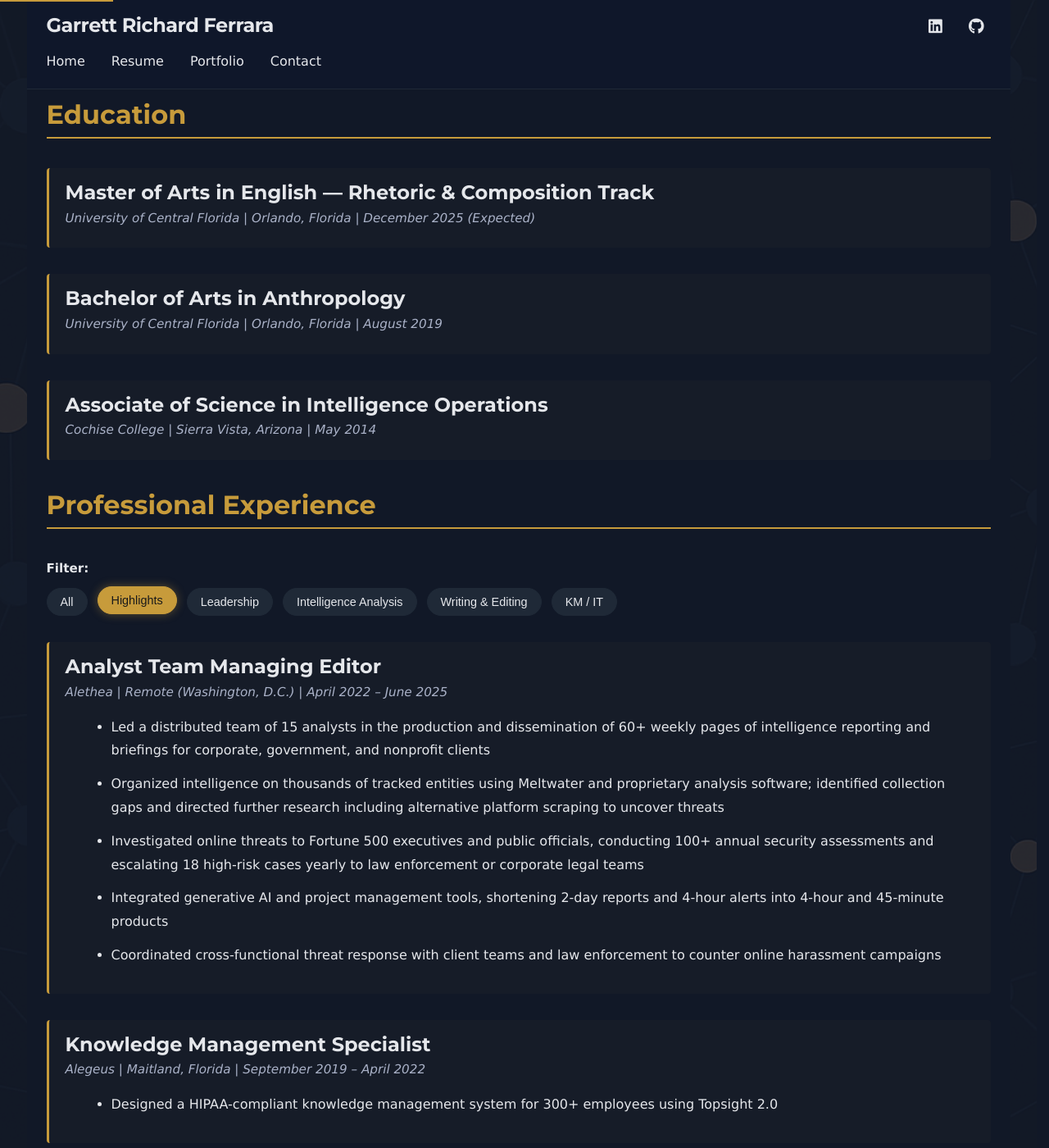
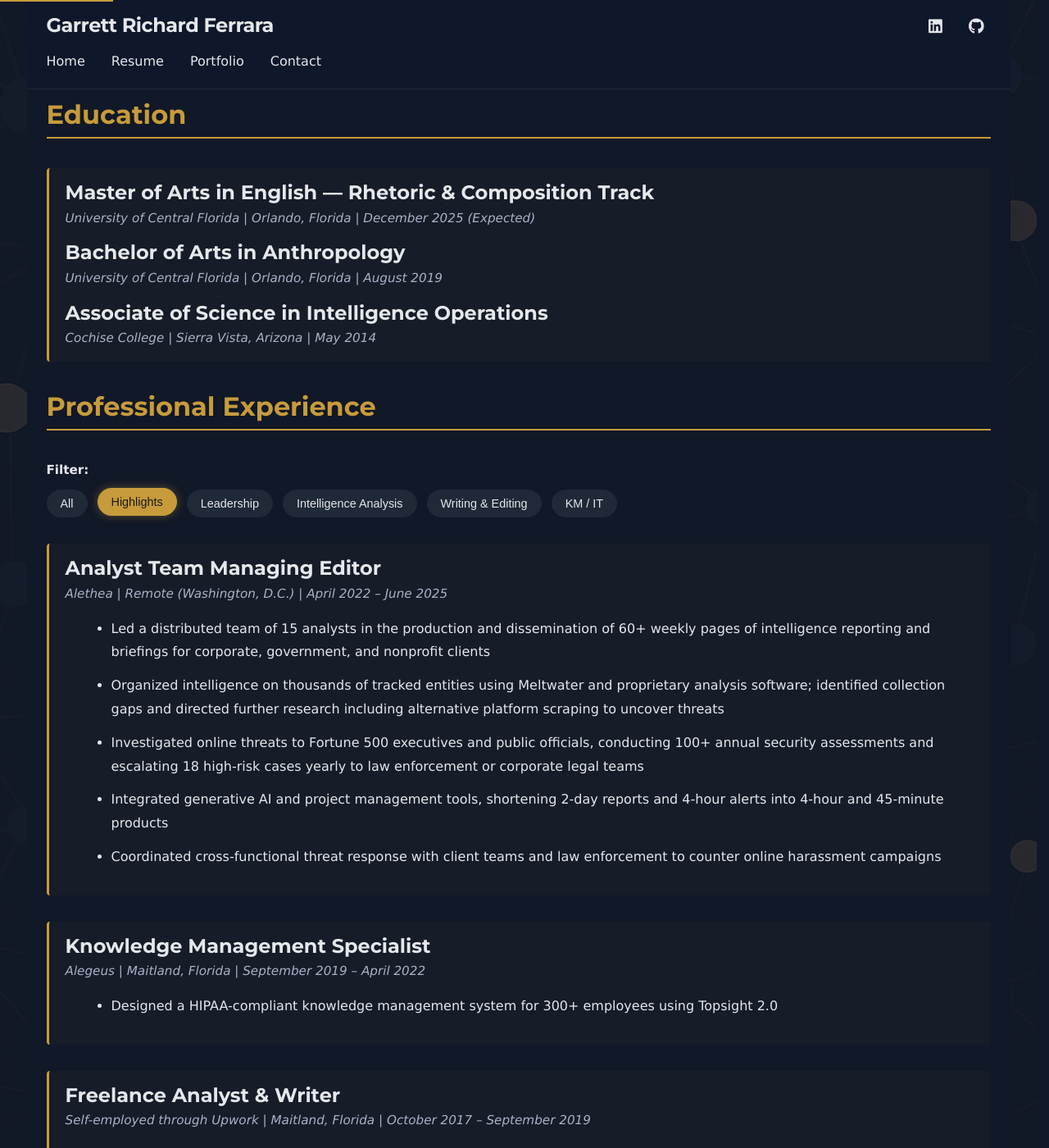
Before and after one commit to Garrett-Ferrara/garrett-ferrara.github.io, a Jekyll site: the page built from resume.md, in a window 1280 px wide and 1400 px high. Shown: the whole window at 82% size. Built offline with Jekyll 4.4.1, drawn with Linux system fonts in a browser that asks for light colours; some web fonts are replaced.

Commit message:
Consolidate education and training into single banners
- Wrap all education entries into one education-banner container
- Wrap all training entries into one training-banner container
- Remove individual entry styling; apply banner styling to container instead
- Each entry inside now displays as education-item or training-item without separate borders
- Maintains hover effects on the entire banner
- Cleaner, more consolidated visual design

🤖 Generated with Claude Code

Co-Authored-By: Claude <noreply@anthropic.com>

```diff
--- a/assets/site.css
+++ b/assets/site.css
@@ -1347,9 +1347,8 @@ strong {
   background-color: rgba(199, 155, 59, 0.08);
 }
 
-.degree-entry,
-.training-entry {
-  margin-bottom: 0.0rem;
+.education-banner,
+.training-banner {
   background-color: rgba(199, 155, 59, 0.03);
   border-left: 3px solid var(--accent);
   padding: 1rem;
@@ -1358,9 +1357,34 @@ strong {
   transition: background-color 0.2s ease;
 }
 
-.degree-entry:hover,
-.training-entry:hover {
+.education-banner:hover,
+.training-banner:hover {
   background-color: rgba(199, 155, 59, 0.08);
+}
+
+.education-item,
+.training-item {
+  margin-bottom: 1rem;
+}
+
+.education-item:last-child,
+.training-item:last-child {
+  margin-bottom: 0;
+}
+
+.education-item h3,
+.training-item h3 {
+  margin-top: 0;
+  margin-bottom: 0.25rem;
+  color: var(--text);
+}
+
+.education-item .subtitle,
+.training-item .subtitle {
+  color: var(--muted);
+  font-style: italic;
+  margin-bottom: 0;
+  font-size: 0.95rem;
 }
 
 .cv-entry h3 {
--- a/resume.md
+++ b/resume.md
@@ -6,12 +6,14 @@ description: "Education, professional experience, and training."
 
 ## Education
 
-{% for degree in site.data.resume.degrees %}
-<div class="cv-entry degree-entry">
-  <h3>{{ degree.title }}</h3>
-  <p class="subtitle">{{ degree.institution }} | {{ degree.location }} | {{ degree.date }}</p>
+<div class="education-banner">
+  {% for degree in site.data.resume.degrees %}
+  <div class="education-item">
+    <h3>{{ degree.title }}</h3>
+    <p class="subtitle">{{ degree.institution }} | {{ degree.location }} | {{ degree.date }}</p>
+  </div>
+  {% endfor %}
 </div>
-{% endfor %}
 
 ## Professional Experience
 
@@ -44,12 +46,14 @@ description: "Education, professional experience, and training."
 
 ## Training
 
-{% for training in site.data.resume.training %}
-<div class="cv-entry training-entry">
-  <h3>{{ training.title }}</h3>
-  <p class="subtitle">{{ training.date }} | {{ training.location }}</p>
+<div class="training-banner">
+  {% for training in site.data.resume.training %}
+  <div class="training-item">
+    <h3>{{ training.title }}</h3>
+    <p class="subtitle">{{ training.date }} | {{ training.location }}</p>
+  </div>
+  {% endfor %}
 </div>
-{% endfor %}
 
 ## Skills & Certifications
 
```
